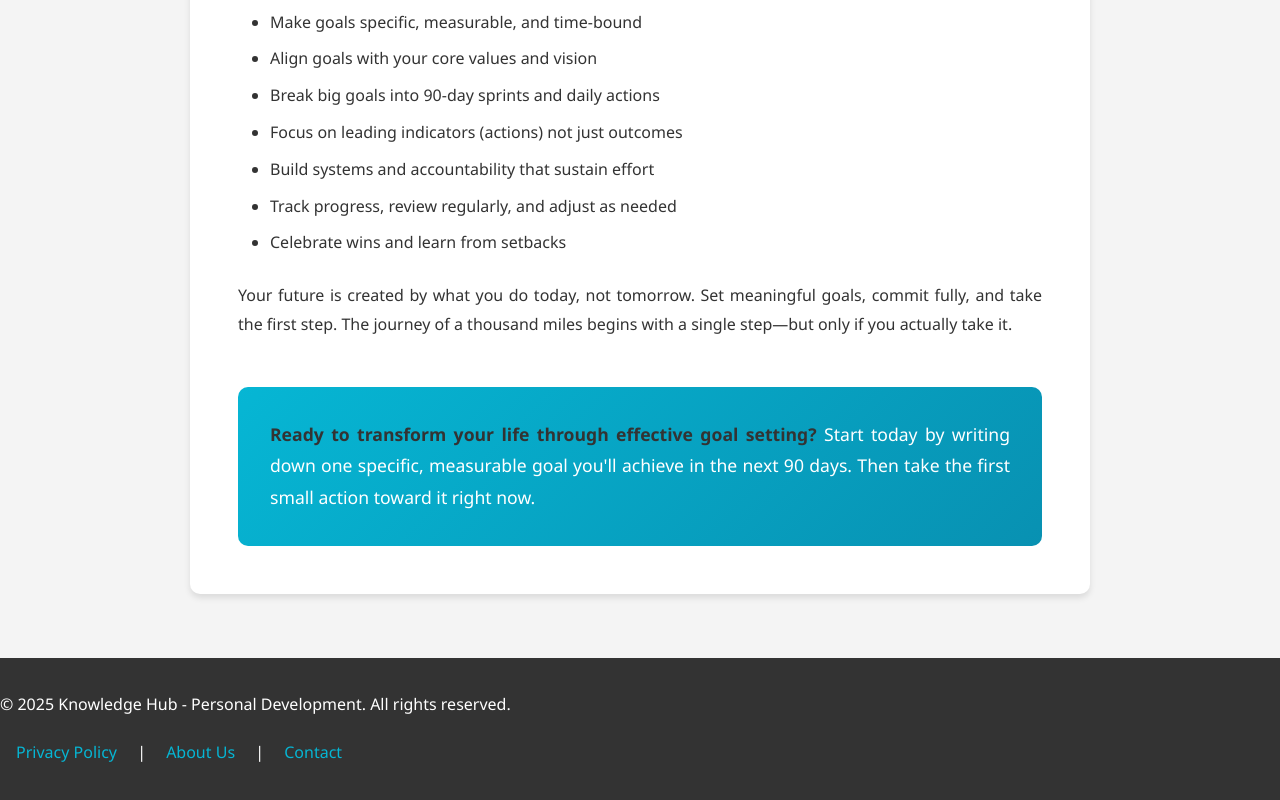
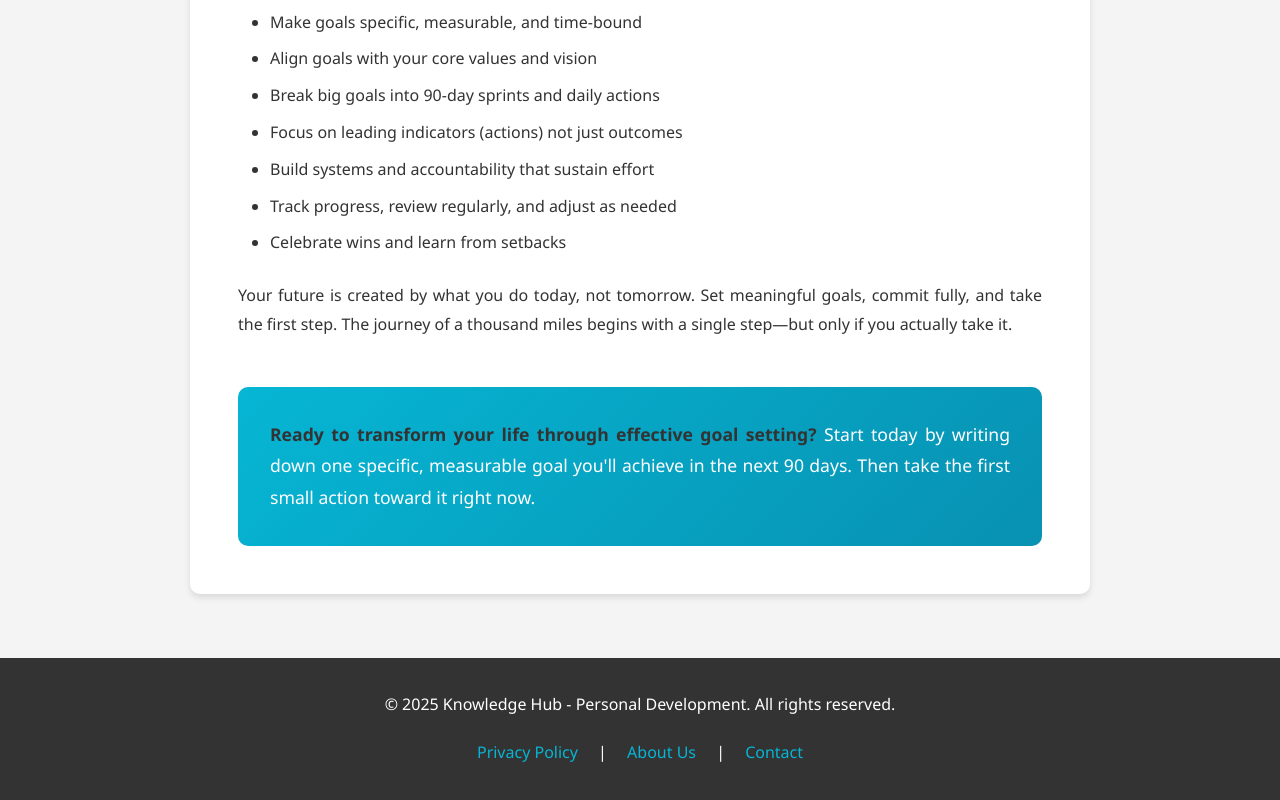
Before and after one commit to Farhan17-code/Finance-today, a plain HTML site: page personal-dev.html in a window 1280 px wide. Shown: the part 8636-9436 px from the top of the page. Drawn offline with Linux system fonts and the light colour scheme.

Commit message:
Update personal-dev.html

```diff
--- a/personal-dev.html
+++ b/personal-dev.html
@@ -94,7 +94,10 @@
             margin-bottom: 1.2rem;
             text-align: justify;
         }
-
+        p.k {
+            margin-bottom: 1.2rem;
+            text-align: center;
+        }
         ul, ol {
             margin-left: 2rem;
             margin-bottom: 1.5rem;
@@ -411,8 +414,8 @@
     </article>
 
     <footer>
-        <p>&copy; 2025 Knowledge Hub - Personal Development. All rights reserved.</p>
-        <p>
+        <p class="k">&copy; 2025 Knowledge Hub - Personal Development. All rights reserved.</p>
+        <p class="k">
             <a href="privacy-policy.html">Privacy Policy</a> |
             <a href="about.html">About Us</a> |
             <a href="contact.html">Contact</a>
```
